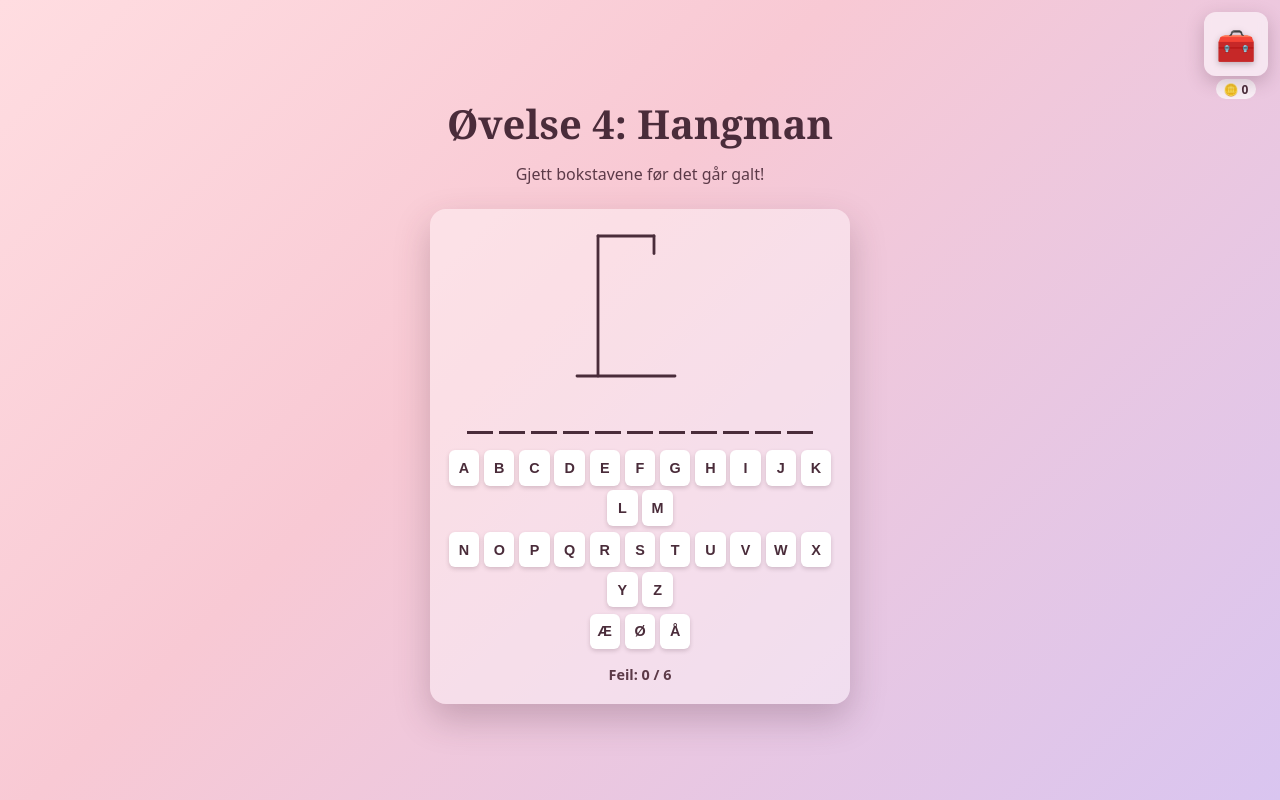
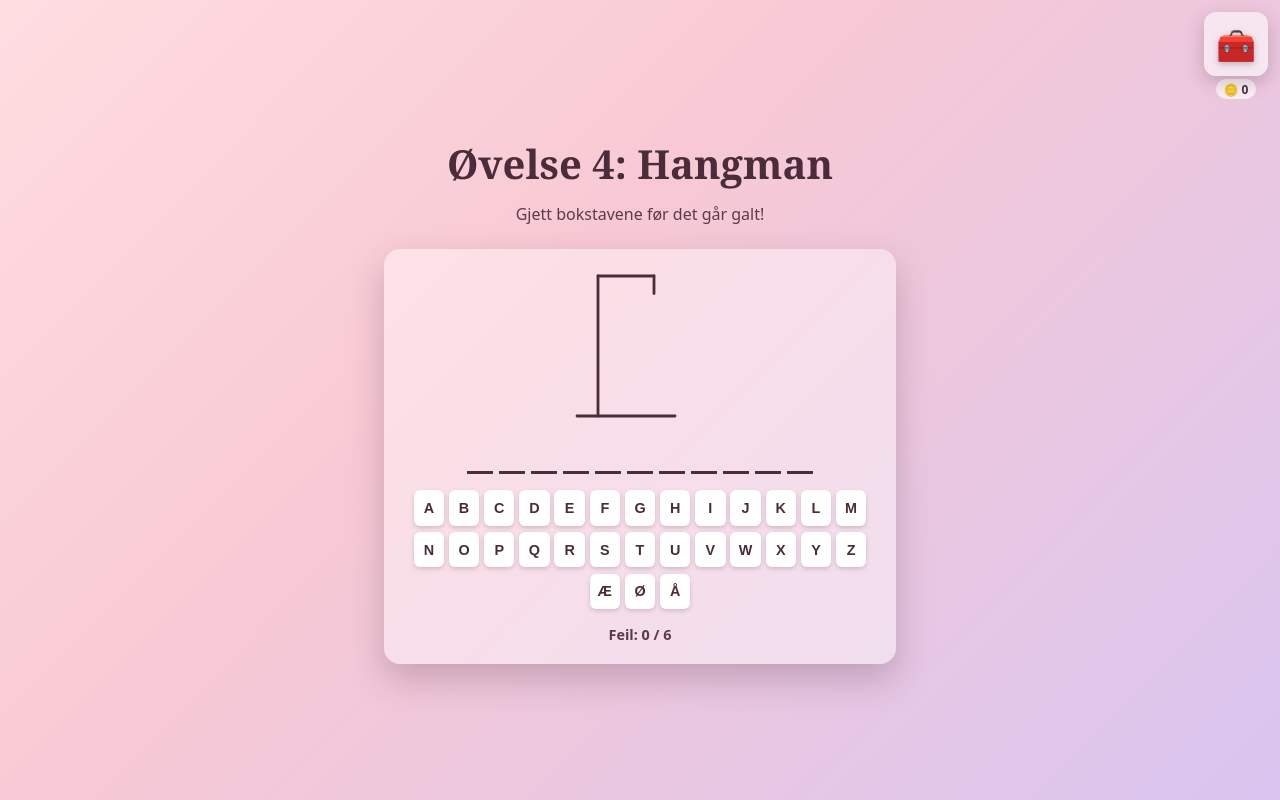
Before and after one commit to henrikaburmann/bryllupsgave, a React (Vite) app: page /spill/4 in a window 1280 px wide. Built offline with nearby package versions, Linux system fonts and the light colour scheme.

Commit message:
Widen hangman game area (full width up to 512px)

```diff
--- a/src/pages/HangmanGame.css
+++ b/src/pages/HangmanGame.css
@@ -25,7 +25,7 @@
 
 .hangman-area {
   position: relative;
-  width: min(92vw, 420px);
+  width: min(calc(100vw - 3rem), 512px);
   display: flex;
   flex-direction: column;
   align-items: center;
```
